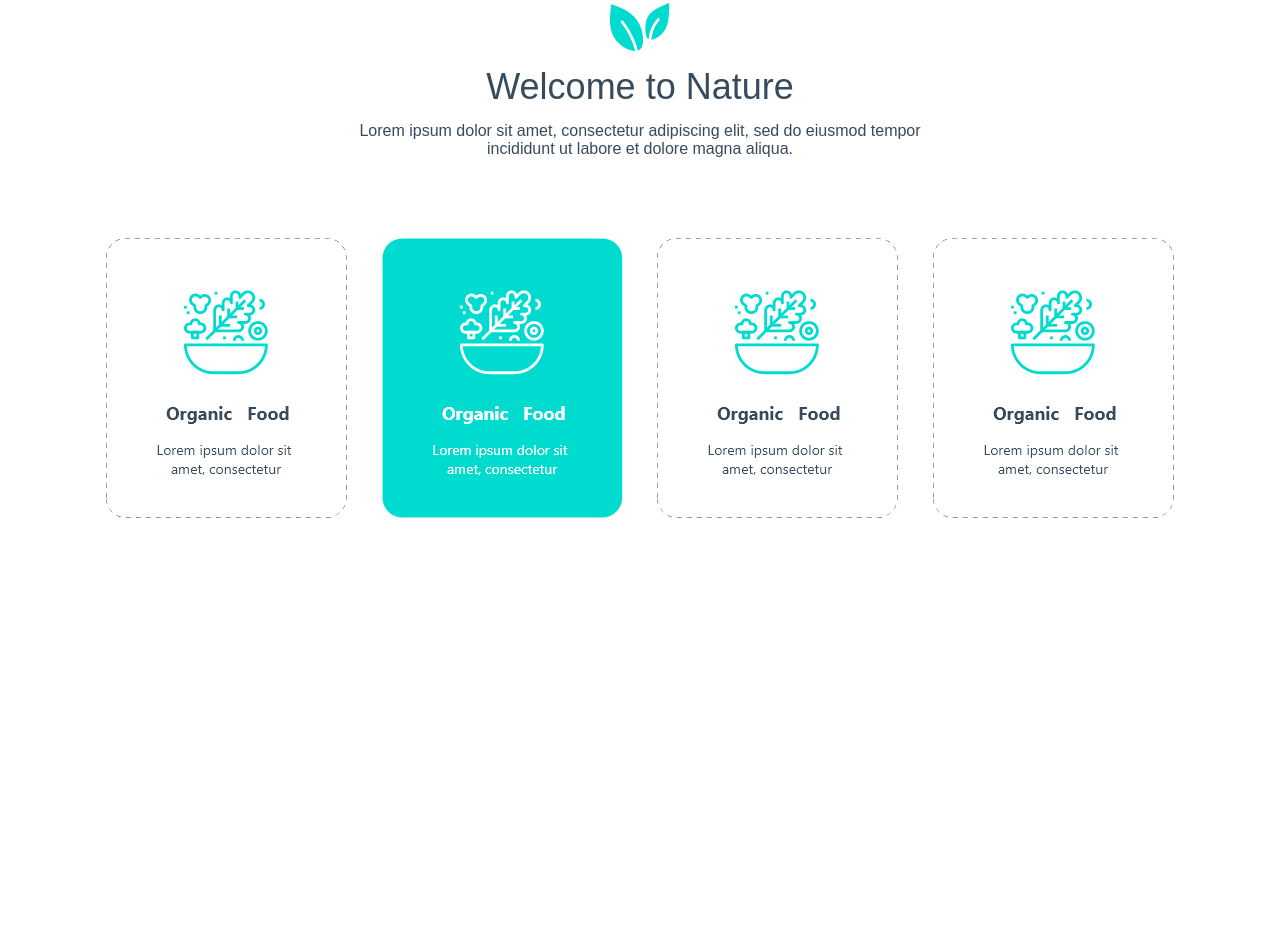
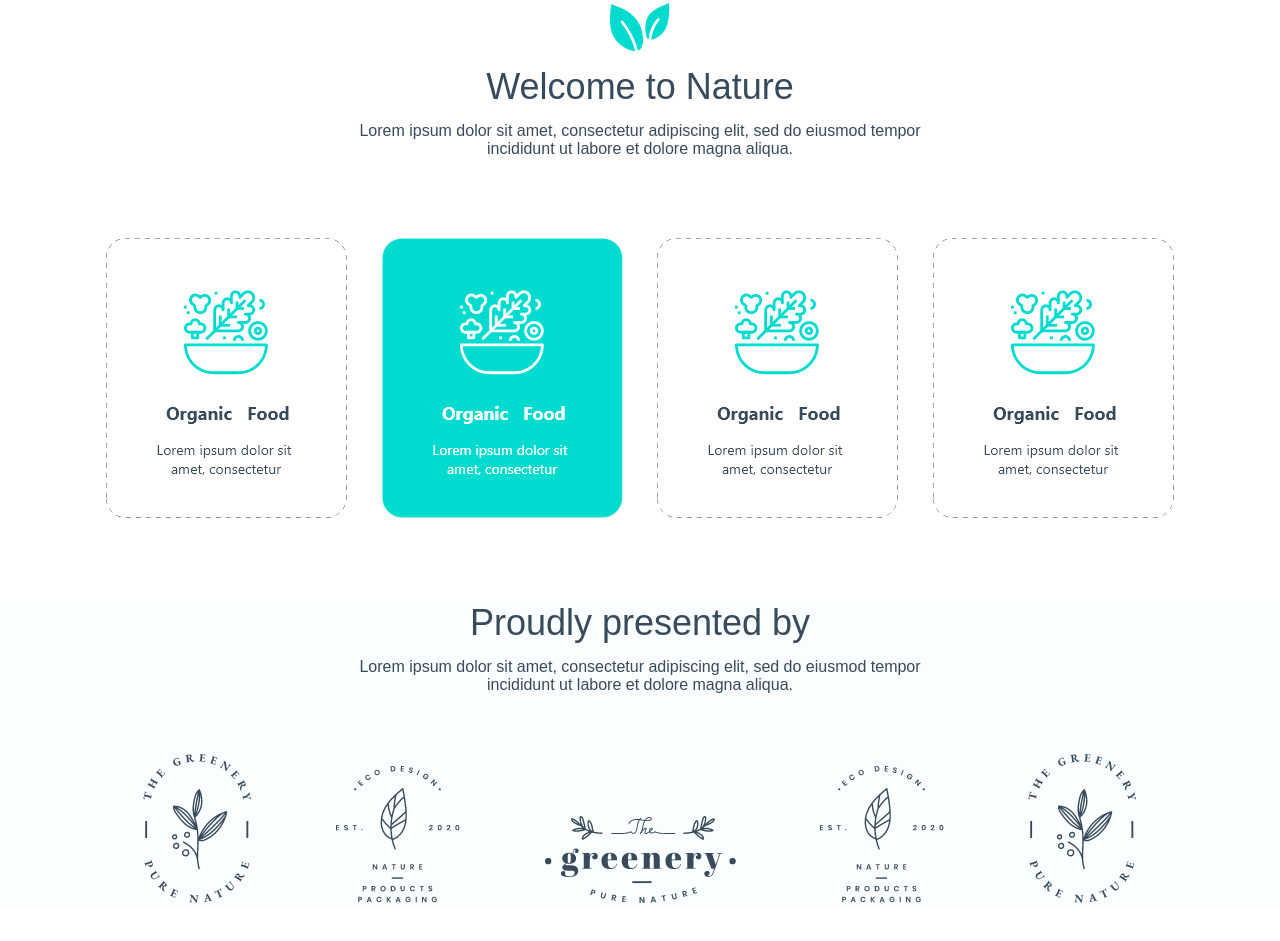
Before and after one commit to abhayxkumar/Organic-homepage, a plain HTML site: page index.html in a window 1280 px wide. Shown: the part 797-1738 px from the top of the page. Before the commit the page ends 1399 px from the top, so only its background shows below. Drawn offline with Linux system fonts and the light colour scheme.

Commit message:
commit: part-3

```diff
--- a/index.html
+++ b/index.html
@@ -46,7 +46,7 @@
 
     <!-- Part 2 -->
     <div class="part-2">
-      <div class="top-content">
+      <div class="top-content-part-2">
         <img class="grp114" src="assets/Group 114.png" alt="" />
         <h1 class="heading-part-2">Welcome to Nature</h1>
         <p class="desc-part-2">
@@ -62,5 +62,24 @@
         <img class="grp207-4" src="assets/Group 207.png" alt="" />
       </div>
     </div>
+
+    <!-- Part 3 -->
+    <div class="part-3">
+      <div class="top-content-part-3">
+        <h1 class="heading-part-3">Proudly presented by</h1>
+        <p class="desc-part-3">
+          Lorem ipsum dolor sit amet, consectetur adipiscing elit, sed do
+          eiusmod tempor <br />
+          incididunt ut labore et dolore magna aliqua.
+        </p>
+      </div>
+      <div class="bottom-content">
+        <img class="grp39-1" src="assets/Group 39.png" alt="" />
+        <img class="grp64-2" src="assets/Group 64.png" alt="" />
+        <img class="grp55-3" src="assets/Group 55.png" alt="" />
+        <img class="grp64-4" src="assets/Group 64.png" alt="" />
+        <img class="grp39-5" src="assets/Group 39.png" alt="" />
+      </div>
+    </div>
   </body>
 </html>
--- a/style.css
+++ b/style.css
@@ -159,7 +159,7 @@ li {
 }
 
 
-.grp207-2,
+
 .grp205-3,
 .grp207-4 {
     margin-left: 30px;
@@ -168,3 +168,35 @@ li {
 .grp207-1 {
     margin-right: 30px;
 }
+
+/* Part 3 */
+
+.part-3 {
+    background-color: #fbfefe;
+    display: flex;
+    flex-direction: column;
+    align-items: center;
+    text-align: center;
+    margin-bottom: 80px;
+}
+
+.heading-part-3 {
+    font-size: 36px;
+    font-weight: normal;
+    color: #374b5c;
+    margin-bottom: 14px;
+}
+
+.desc-part-3 {
+    font-size: 16px;
+    font-weight: normal;
+    color: #374b5c;
+    margin-bottom: 60px;
+}
+
+.grp64-2,
+.grp55-3,
+.grp64-4,
+.grp39-5 {
+    margin-left: 80px;
+}
```
